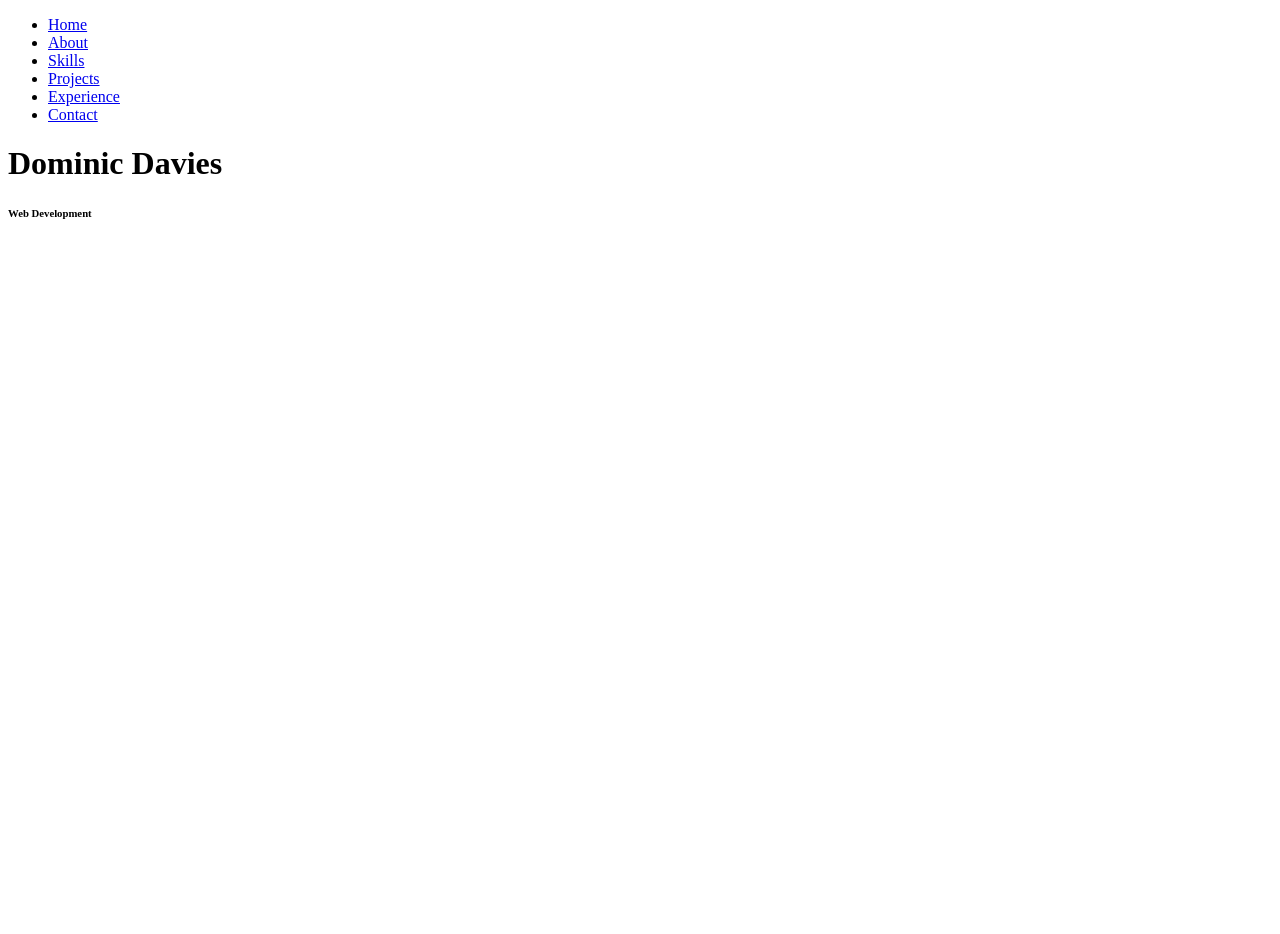
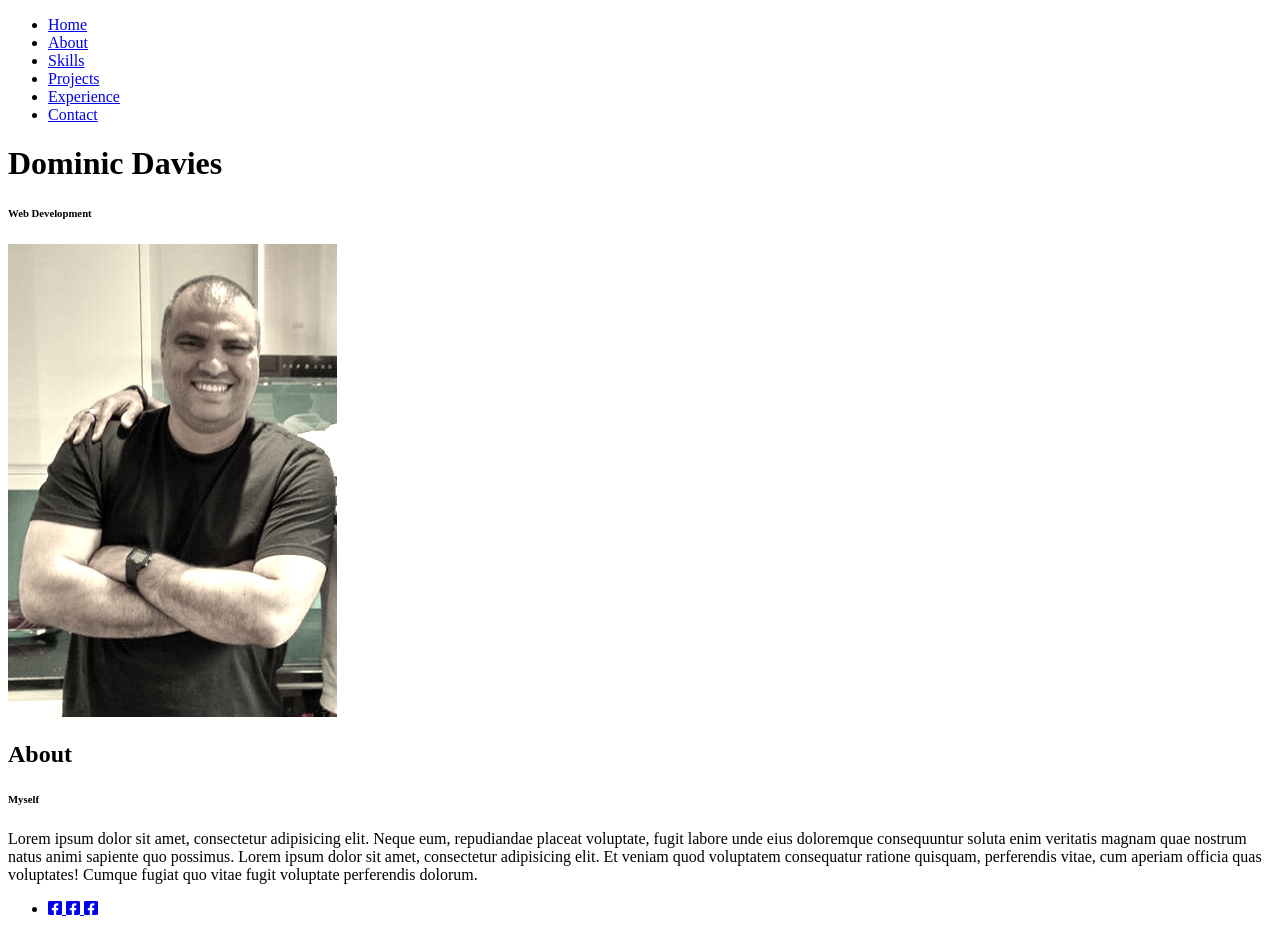
Before and after one commit to dominic-davies/portfolio2, a plain HTML site: page index.html in a window 1280 px wide. Before the commit the page ends 800 px from the top, so only its background shows below. Drawn offline with nearby package versions, Linux system fonts and the light colour scheme.

Commit message:
markup about section

```diff
--- a/index.html
+++ b/index.html
@@ -49,6 +49,43 @@
         <h6>Web Development</h6>
       </div>
     </header>
+    <section class="about" id="about-section">
+      <div class="container">
+        <div class="profile-img">
+          <img src="img/profile.jpg" alt="profile-image of Dominic Davies" />
+        </div>
+        <div class="about-details">
+          <div class="about-heading">
+            <h1>About</h1>
+            <h6>Myself</h6>
+          </div>
+          <p>
+            Lorem ipsum dolor sit amet, consectetur adipisicing elit. Neque eum,
+            repudiandae placeat voluptate, fugit labore unde eius doloremque
+            consequuntur soluta enim veritatis magnam quae nostrum natus animi
+            sapiente quo possimus. Lorem ipsum dolor sit amet, consectetur
+            adipisicing elit. Et veniam quod voluptatem consequatur ratione
+            quisquam, perferendis vitae, cum aperiam officia quas voluptates!
+            Cumque fugiat quo vitae fugit voluptate perferendis dolorum.
+          </p>
+        </div>
+        <div class="social-media">
+          <ul class="nav-list">
+            <li>
+              <a href="#" class="icon-link">
+                <i class="fab fa-facebook-square"></i>
+              </a>
+              <a href="#" class="icon-link">
+                <i class="fab fa-facebook-square"></i>
+              </a>
+              <a href="#" class="icon-link">
+                <i class="fab fa-facebook-square"></i>
+              </a>
+            </li>
+          </ul>
+        </div>
+      </div>
+    </section>
 
     <script
       src="http://code.jquery.com/jquery-3.4.1.min.js"
```
Also changed, not shown: img/profile.jpg (added), img/profile_2.jpg (added).
